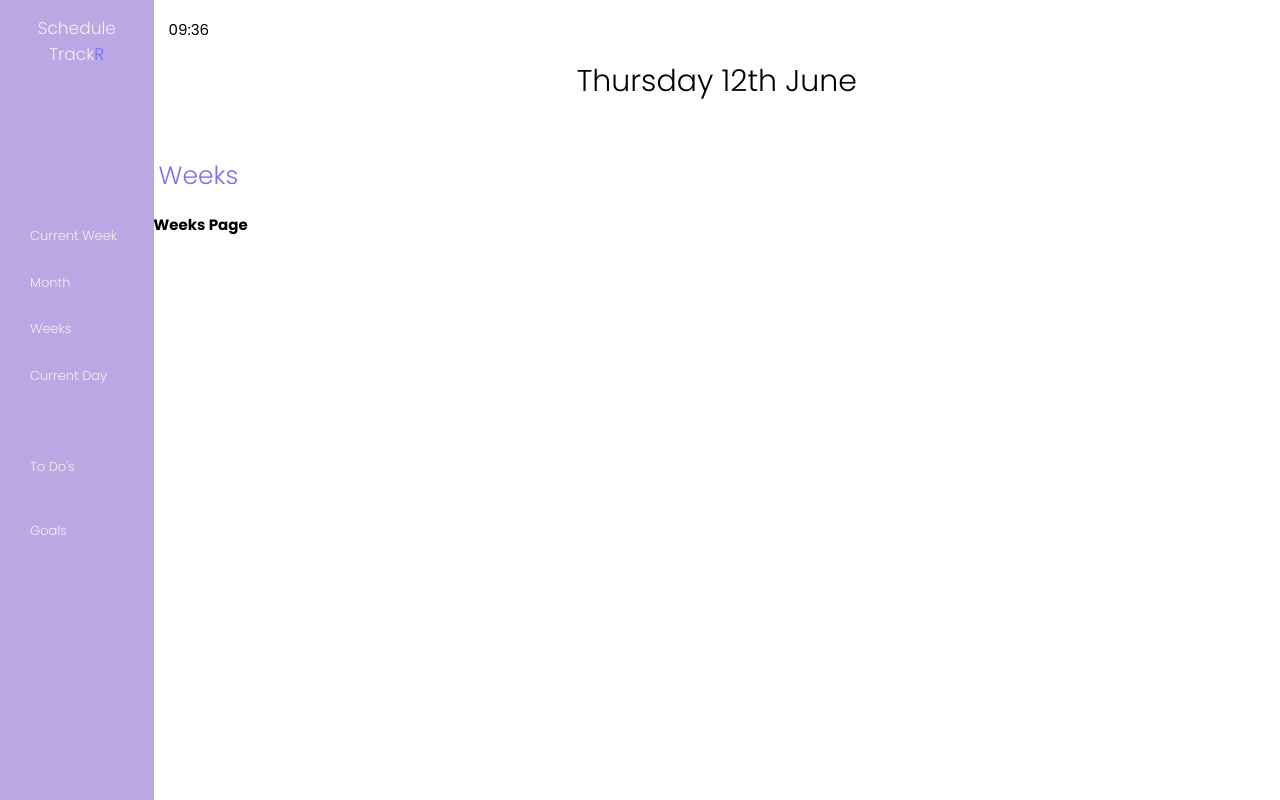
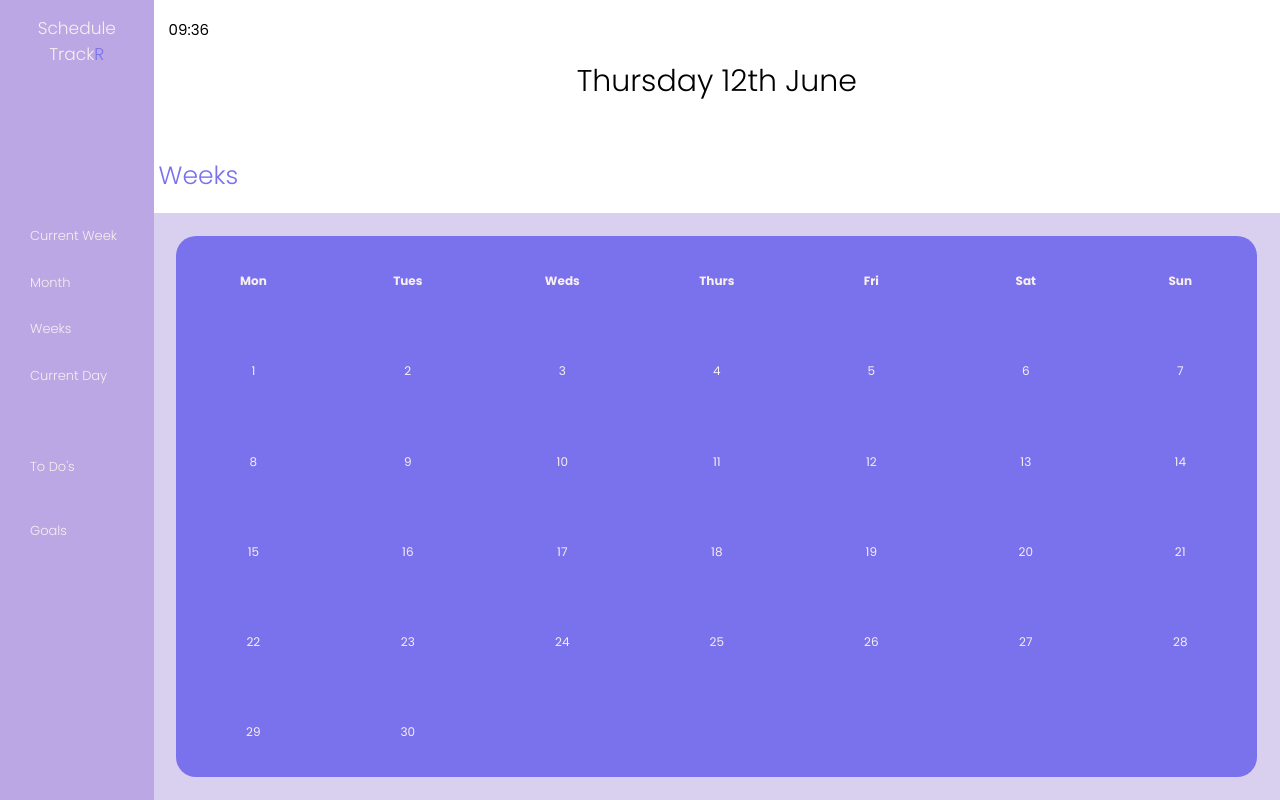
Before and after one commit to David-Henery4/Schedule-TrackR, a React (Create React App) app: page /weeks in a window 1280 px wide. Built offline with nearby package versions, Linux system fonts and the light colour scheme.

Commit message:
basic-grid

```diff
--- /dev/null
+++ b/src/components/calandar.js
@@ -0,0 +1,50 @@
+import React from 'react'
+
+
+export const Calandar = () => {
+  return (
+    <div className='calandar-container'>
+        <div className="calandar">
+            <h4>Mon</h4>
+            <h4>Tues</h4>
+            <h4>Weds</h4>
+            <h4>Thurs</h4>
+            <h4>Fri</h4>
+            <h4>Sat</h4>
+            <h4>Sun</h4>
+            <p>1</p>
+            <p>2</p>
+            <p>3</p>
+            <p>4</p>
+            <p>5</p>
+            <p>6</p>
+            <p>7</p>
+            <p>8</p>
+            <p>9</p>
+            <p>10</p>
+            <p>11</p>
+            <p>12</p>
+            <p>13</p>
+            <p>14</p>
+            <p>15</p>
+            <p>16</p>
+            <p>17</p>
+            <p>18</p>
+            <p>19</p>
+            <p>20</p>
+            <p>21</p>
+            <p>22</p>
+            <p>23</p>
+            <p>24</p>
+            <p>25</p>
+            <p>26</p>
+            <p>27</p>
+            <p>28</p>
+            <p>29</p>
+            <p>30</p>
+        </div>
+    </div>
+  )
+}
+
+export default Calandar
--- a/src/pages/weeks.js
+++ b/src/pages/weeks.js
@@ -1,9 +1,11 @@
 import React from 'react'
+import Calandar from '../components/calandar'
 
 export const Weeks = () => {
   return (
     <section className='weeks'>
-      <h1>Weeks Page</h1>
+
+      <Calandar/>
     </section>
   )
 }
--- /dev/null
+++ b/src/sass/components/_calandar.scss
@@ -0,0 +1,31 @@
+.calandar-container{
+    width: 100%;
+    height: 40rem;
+    margin: 0 auto;
+    @include respond(desktop){
+        height: 100%;
+    }
+}
+
+
+// Might need to change calandar to help with styling and functionality.
+// (Maybe predefined grouped cols or rows)
+// Maybe have days seperate to help with date fucntionality - (E.G - the 1st being on a thursday etc)
+.calandar{
+    width: 100%;
+    height: 100%;
+    background-color: $color-primary;
+    border-radius: 20px;
+    display: grid;
+    grid-template-columns: repeat(7 , 1fr);
+    color: $font-white;
+    font-size: 1.2rem;
+    h4{
+        justify-self: center;
+        align-self: center;
+    }
+    p{
+        align-self: center;
+        justify-self: center;
+    }
+}
--- a/src/sass/pages/_weeks.scss
+++ b/src/sass/pages/_weeks.scss
@@ -1,6 +1,11 @@
 .weeks{
+    width: 100%;
+    height: 100%;
+    background-color: $color-shade;
+    padding: 4%;
     @include respond (desktop){
         grid-column: 2/-1;
         grid-row: 4/-1;
+        padding: 2%;
     }
 }
--- a/src/sass/styles.scss
+++ b/src/sass/styles.scss
@@ -8,6 +8,7 @@
 @import "./components/navbarDesk";
 @import "./components/navbarMob";
 @import "./components/sidebar";
+@import "./components/calandar";
 @import "./layouts/content-space";
 @import "./layouts/header";
 @import "./layouts/main-grid";
```
